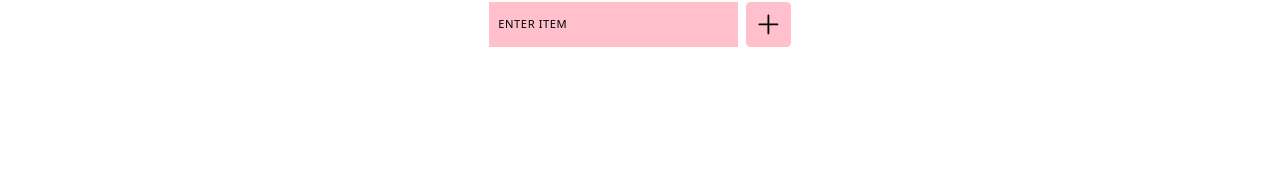
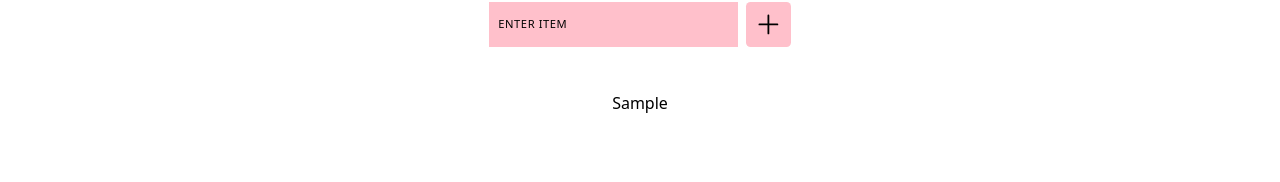
Before and after one commit to Aspen-Ishii/travel-buddy, a React (Vite) app: page / in a window 1280 px wide. Both pictures are taken after typing "Sample" into the empty fields and a click on the button "Add Item". Shown: the part 145-327 px from the top of the page. Built offline with nearby package versions, Linux system fonts and the light colour scheme.

Commit message:
create an array for holding and displaying input items

```diff
--- a/src/App.jsx
+++ b/src/App.jsx
@@ -3,13 +3,14 @@ import './App.css';
 
 //custom components
 import Backpack from './components/Backpack/Backpack';
+import ItemList from './components/Backpack/ItemList';
 import Footer from './components/Footer/Footer';
 
 function App() {
-  const [count, setCount] = useState(0);
+  const [items, setItems] = useState([]); {/*set to empty array */}
 
   const addItem = (item) => {
-    console.log(item)
+    setItems(prevState => [... prevState, item])
   }
 
   return (
@@ -18,6 +19,7 @@ function App() {
         <h1>Travel Buddy</h1>
       </header>
       <Backpack addItem={addItem}/>
+      {items && <ItemList items={items}/>}
       <Footer />
     </div>
   )
--- /dev/null
+++ b/src/components/Backpack/ItemList.jsx
@@ -0,0 +1,21 @@
+//component import
+import SingleItem from './SingleItem'
+
+//styles
+import styles from './SingleItem.module.css'
+
+const ItemList =({items}) => {
+  return (
+    <ul className={styles.items}>
+        {items.map(item => (
+            <SingleItem
+                key={item.id}
+                item={item}
+            />
+        ))
+        }
+    </ul>
+  )
+}
+
+export default ItemList
--- /dev/null
+++ b/src/components/Backpack/SingleItem.jsx
@@ -0,0 +1,10 @@
+const SingleItem = ({item}) => {
+
+    return (
+    <div>
+        {item.name}
+    </div>
+  )
+}
+
+export default SingleItem
```
Also changed, not shown: src/components/Backpack/BackpackStyles.module.css (line endings or trailing spaces), src/components/Backpack/SingleItem.module.css (added).
